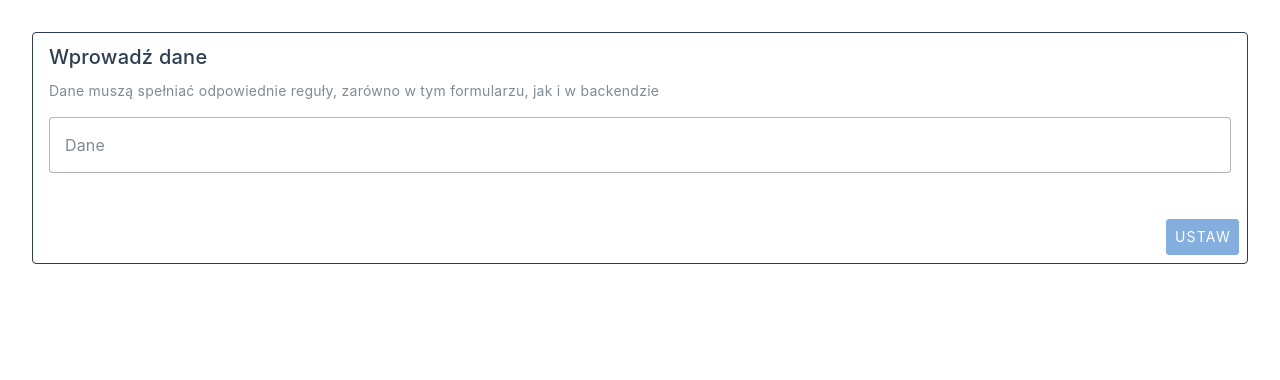
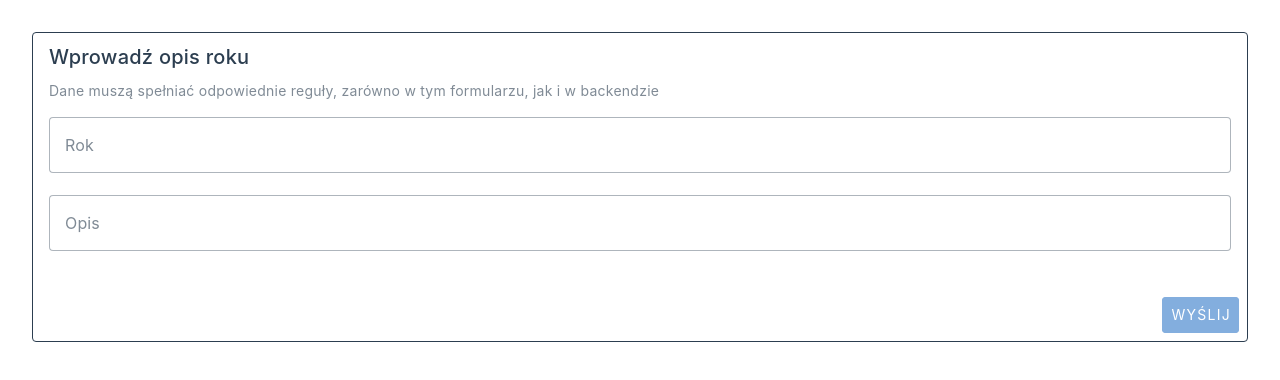
Before and after one commit to Tod321/projekt_pai2024, a Vue app in the folder pai2024-vue/: page / in a window 1280 px wide. Shown: the top 380 px of the page. Built offline with nearby package versions, Linux system fonts and the light colour scheme; no server answers.

Commit message:
Pełna walidacja obiektu po obu stronach

```diff
--- a/pai2024-vue/src/components/TestComponent.vue
+++ b/pai2024-vue/src/components/TestComponent.vue
@@ -1,26 +1,34 @@
 <script>
 
-    const daneEndpoint = '/dane'
+    const dataEndpoint = '/data'
 
     export default {
         data() {
             return {
-                dane: '',
+                data: {},
                 isValid: false,
                 rules: {
                     startsWithLetter: value => {
                         const pattern = /^\p{L}/u
                         return pattern.test(value) || 'Wymagane zaczynanie się od litery'
+                    },
+                    onlyDigits: value => {
+                        const pattern = /^\d+$/
+                        return pattern.test(value) || 'Wyłącznie cyfry'
+                    },
+                    validYear: value => {
+                        const rok = parseInt(value)
+                        return (rok >= 1900 && rok <= 2024) || 'Wymagana wartość od 1900 do 2024'
                     }
                 }
             }
         },
         methods: {
-           ustaw() {
-              fetch(daneEndpoint, {
+           send() {
+              fetch(dataEndpoint, {
                 method: 'POST',
                 headers: { 'Content-type': 'application/json' },
-                body: JSON.stringify({ dane: this.dane })
+                body: JSON.stringify(this.data)
               }).then(res => {
                 res.json().then(data => {
                     if(!data.set) {
@@ -35,12 +43,12 @@
            }
          },
         mounted() {
-            fetch(daneEndpoint, {
+            fetch(dataEndpoint, {
                 method: 'GET'
             }).then(res => res.json().then(
-                data => {
-                    this.dane = data.dane
-                    console.log('Pobrano dane z backendu', data.dane)
+                obj => {
+                    this.data = obj
+                    console.log('Pobrano dane z backendu', obj)
                 }
             )).catch(err => {
                 console.error('Backend nie zwrócił odpowiedzi w formacie JSON')
@@ -52,16 +60,17 @@
 <template>
     <v-form v-model="isValid">
         <v-card variant="outlined">
-            <v-card-title>Wprowadź dane</v-card-title>
+            <v-card-title>Wprowadź opis roku</v-card-title>
             <v-card-subtitle>Dane muszą spełniać odpowiednie reguły, zarówno w tym formularzu, jak i w backendzie</v-card-subtitle>
             <v-card-text>
-                <v-text-field variant="outlined" label="Dane" v-model="dane" :rules="[ rules.startsWithLetter ]"
-                    hint="Te dane będą wysłane do backendu">
+                <v-text-field type="number" variant="outlined" label="Rok" v-model="data.year" :rules="[ rules.onlyDigits, rules.validYear ]">
+                </v-text-field>
+                <v-text-field variant="outlined" label="Opis" v-model="data.description" :rules="[ rules.startsWithLetter ]">
                 </v-text-field>
             </v-card-text>
             <v-card-actions>
                 <v-spacer></v-spacer>
-                <v-btn color="primary" variant="elevated" @click="ustaw()" :disabled="!isValid">Ustaw</v-btn>
+                <v-btn color="primary" variant="elevated" @click="send()" :disabled="!isValid">Wyślij</v-btn>
             </v-card-actions>
         </v-card>
     </v-form>
--- a/pai2024-vue/vite.config.js
+++ b/pai2024-vue/vite.config.js
@@ -15,7 +15,7 @@ export default defineConfig({
   },
   server: {
     proxy: {
-      '/dane': 'http://localhost:8000'
+      '/data': 'http://localhost:8000'
     },
   },
 })
```
Also changed, not shown: 1 other file (tests, documents, lock files or other folders).
